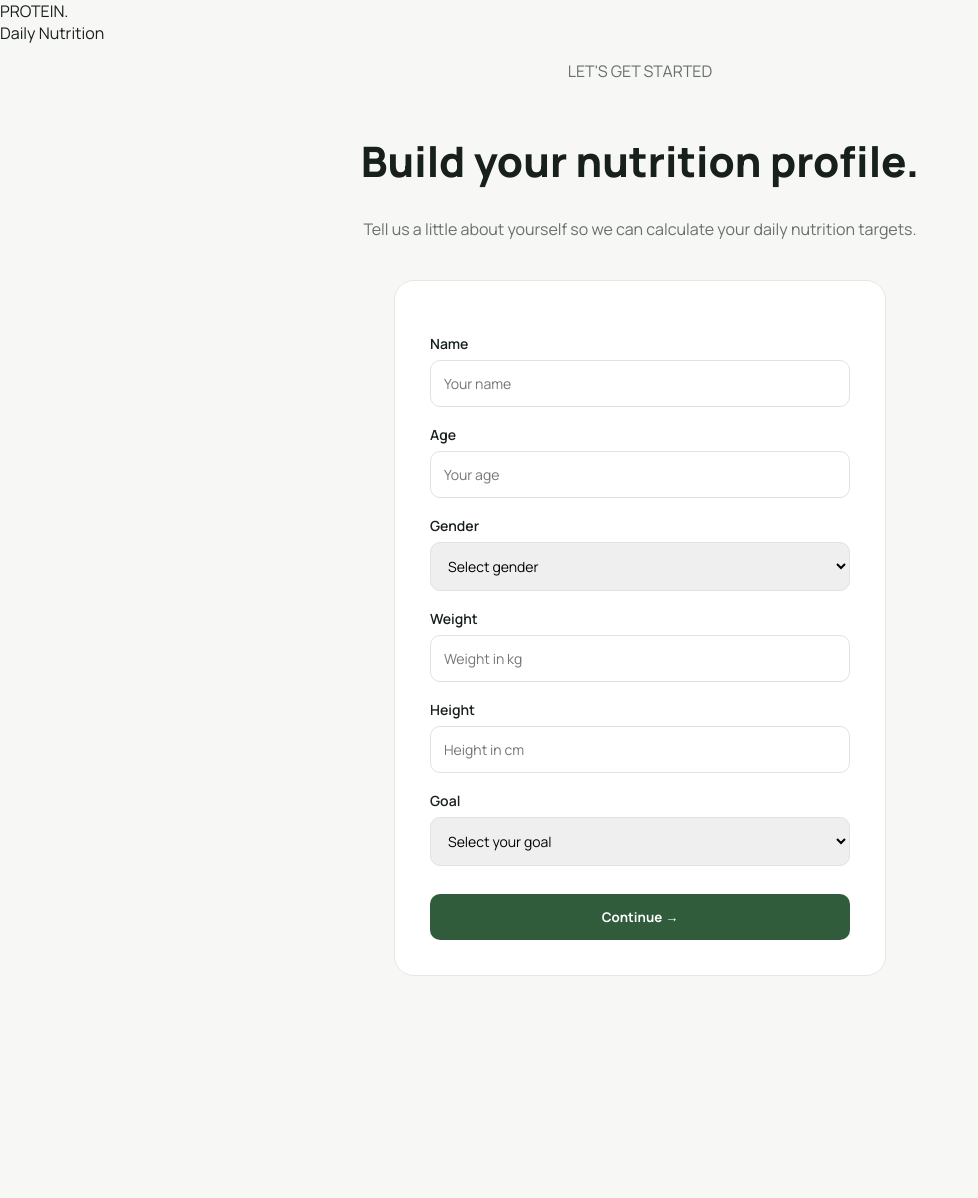
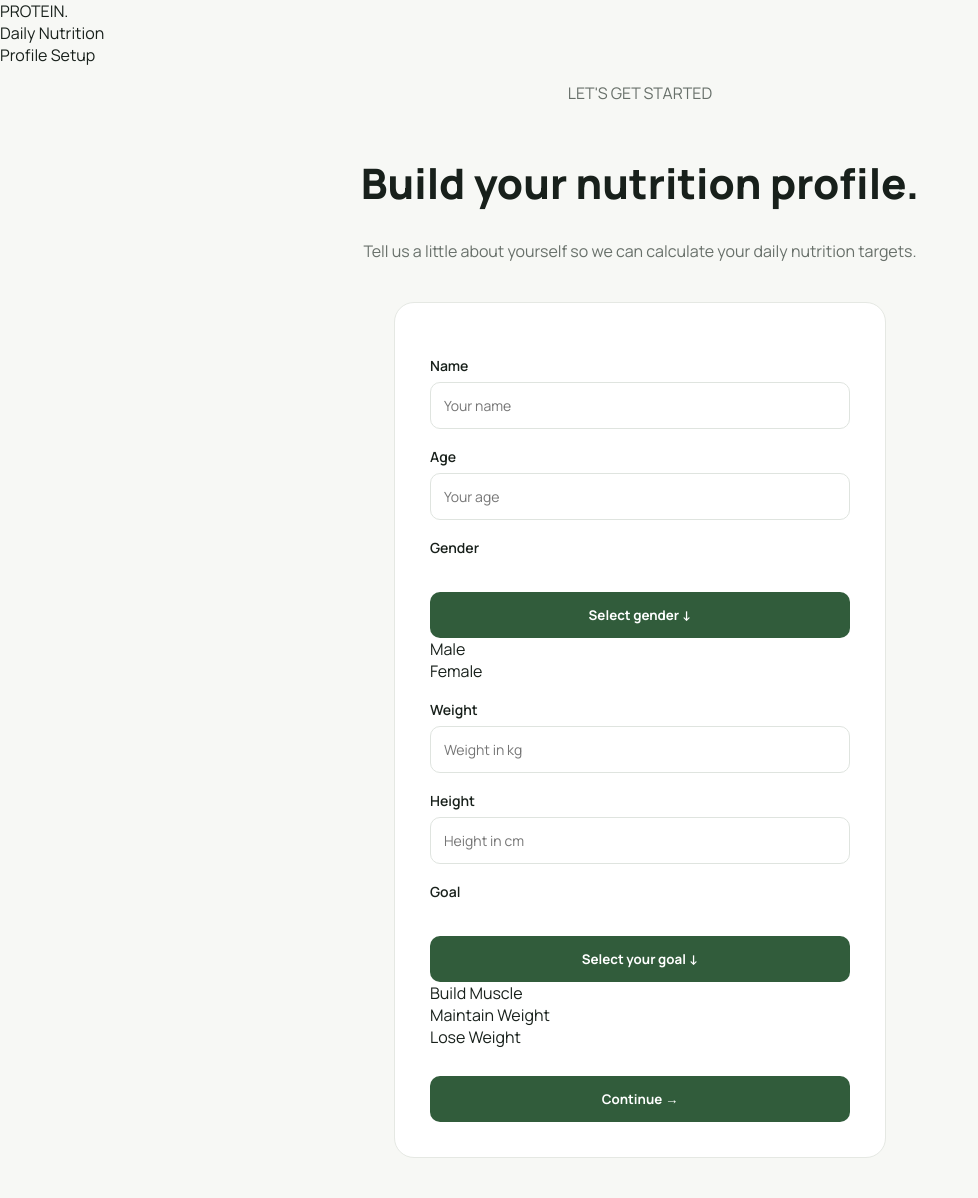
Before and after one commit to ShubhamMali-tech/Protein-Tracker, a Flask app: page / in a window 1280 px wide. Shown: the whole page, without its empty margins (0-978 px from the left). Before the commit the page ends 976 px from the top, so only its background shows below. Run offline with Flask 3, Linux system fonts and the light colour scheme.

Commit message:
change in profile setup

```diff
--- a/templates/index.html
+++ b/templates/index.html
@@ -1,82 +1,287 @@
 <!DOCTYPE html>
 <html lang="en">
+
 <head>
     <meta charset="UTF-8">
+
     <meta name="viewport" content="width=device-width, initial-scale=1.0">
-    <title>Protein Tracker</title>
-    <link rel="stylesheet" href="{{ url_for('static', filename='style.css') }}">
+
+    <title>PROTEIN. — Daily Nutrition</title>
+
+    <!-- Modern font -->
+    <link rel="preconnect" href="https://fonts.googleapis.com">
+    <link rel="preconnect" href="https://fonts.gstatic.com" crossorigin>
+
+    <link
+        href="https://fonts.googleapis.com/css2?family=Inter:wght@400;500;600;700&display=swap"
+        rel="stylesheet"
+    >
+
+    <!-- Our stylesheet -->
+    <link
+        rel="stylesheet"
+        href="{{ url_for('static', filename='style.css') }}"
+    >
 </head>
+
 
 <body>
 
-    <!-- Top navigation of the app -->
+    <!-- Top navigation -->
     <header class="topbar">
-        <div class="logo">PROTEIN<span>.</span></div>
+
+        <div class="brand">
+
+            <div class="logo">
+                PROTEIN<span>.</span>
+            </div>
+
+            <div class="brand-subtitle">
+                Daily Nutrition
+            </div>
+
+        </div>
 
         <div class="date">
-            Daily Nutrition
+            Profile Setup
         </div>
+
     </header>
 
 
     <!-- Main profile section -->
     <main class="profile-section">
 
+        <!-- Introduction -->
         <div class="intro">
-            <p class="small-text">LET'S GET STARTED</p>
 
-            <h1>Build your nutrition profile.</h1>
+            <p class="small-text">
+                LET'S GET STARTED
+            </p>
+
+            <h1>
+                Build your nutrition profile.
+            </h1>
 
             <p class="description">
                 Tell us a little about yourself so we can
                 calculate your daily nutrition targets.
             </p>
+
         </div>
 
 
         <!-- Profile form -->
-        <form>
-
-            <label>Name</label>
-            <input type="text" name="name" placeholder="Your name">
+        <form id="profileForm">
 
 
-            <label>Age</label>
-            <input type="number" name="age" placeholder="Your age">
+            <!-- Name -->
+            <div class="field">
+
+                <label for="name">
+                    Name
+                </label>
+
+                <input
+                    type="text"
+                    id="name"
+                    name="name"
+                    placeholder="Your name"
+                >
+
+            </div>
 
 
-            <label>Gender</label>
-            <select name="gender">
-                <option value="">Select gender</option>
-                <option value="male">Male</option>
-                <option value="female">Female</option>
-            </select>
+            <!-- Age -->
+            <div class="field">
+
+                <label for="age">
+                    Age
+                </label>
+
+                <input
+                    type="number"
+                    id="age"
+                    name="age"
+                    placeholder="Your age"
+                >
+
+            </div>
 
 
-            <label>Weight</label>
-            <input type="number" name="weight" placeholder="Weight in kg">
+            <!-- Gender custom dropdown -->
+            <div class="field">
+
+                <label>
+                    Gender
+                </label>
+
+                <div class="custom-select" data-select="gender">
+
+                    <button
+                        type="button"
+                        class="select-button"
+                    >
+
+                        <span>
+                            Select gender
+                        </span>
+
+                        <span class="select-arrow">
+                            ↓
+                        </span>
+
+                    </button>
 
 
-            <label>Height</label>
-            <input type="number" name="height" placeholder="Height in cm">
+                    <div class="select-options">
+
+                        <div
+                            class="select-option"
+                            data-value="male"
+                        >
+                            Male
+                        </div>
+
+                        <div
+                            class="select-option"
+                            data-value="female"
+                        >
+                            Female
+                        </div>
+
+                    </div>
+
+                </div>
 
 
-            <label>Goal</label>
-            <select name="goal">
-                <option value="">Select your goal</option>
-                <option value="gain">Build Muscle</option>
-                <option value="maintain">Maintain Weight</option>
-                <option value="lose">Lose Weight</option>
-            </select>
+                <!-- Stores selected gender -->
+                <input
+                    type="hidden"
+                    name="gender"
+                    id="gender"
+                >
+
+            </div>
 
 
-            <button type="submit">
-                Continue →
+            <!-- Weight -->
+            <div class="field">
+
+                <label for="weight">
+                    Weight
+                </label>
+
+                <input
+                    type="number"
+                    id="weight"
+                    name="weight"
+                    placeholder="Weight in kg"
+                >
+
+            </div>
+
+
+            <!-- Height -->
+            <div class="field">
+
+                <label for="height">
+                    Height
+                </label>
+
+                <input
+                    type="number"
+                    id="height"
+                    name="height"
+                    placeholder="Height in cm"
+                >
+
+            </div>
+
+
+            <!-- Goal custom dropdown -->
+            <div class="field">
+
+                <label>
+                    Goal
+                </label>
+
+                <div class="custom-select" data-select="goal">
+
+                    <button
+                        type="button"
+                        class="select-button"
+                    >
+
+                        <span>
+                            Select your goal
+                        </span>
+
+                        <span class="select-arrow">
+                            ↓
+                        </span>
+
+                    </button>
+
+
+                    <div class="select-options">
+
+                        <div
+                            class="select-option"
+                            data-value="gain"
+                        >
+                            Build Muscle
+                        </div>
+
+                        <div
+                            class="select-option"
+                            data-value="maintain"
+                        >
+                            Maintain Weight
+                        </div>
+
+                        <div
+                            class="select-option"
+                            data-value="lose"
+                        >
+                            Lose Weight
+                        </div>
+
+                    </div>
+
+                </div>
+
+
+                <!-- Stores selected goal -->
+                <input
+                    type="hidden"
+                    name="goal"
+                    id="goal"
+                >
+
+            </div>
+
+
+            <!-- Continue -->
+            <button
+                type="submit"
+                class="continue-button"
+            >
+                Continue
+                <span>→</span>
             </button>
+
 
         </form>
 
     </main>
 
+
+    <!-- JavaScript -->
+    <script
+        src="{{ url_for('static', filename='script.js') }}"
+    ></script>
+
 </body>
+
 </html>
```
